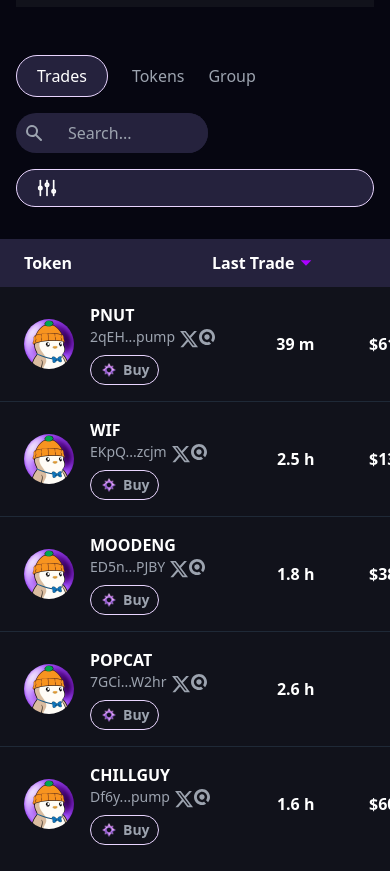
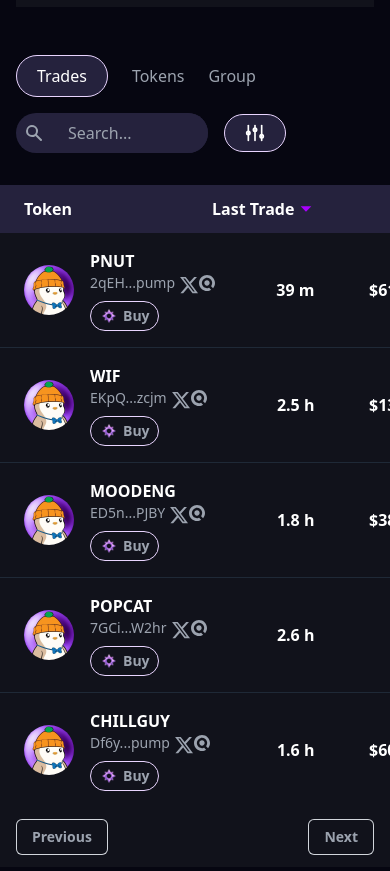
Before and after one commit to deiv-hash/potion-leaderboard, a Next.js app: page /trader/1 in a window 390 px wide. Shown: the part 1031-1902 px from the top of the page. Built offline with nearby package versions, Linux system fonts and the light colour scheme.

Commit message:
Adjust Trader page layout for better search bar alignment

```diff
--- a/app/trader/[wallet]/page.tsx
+++ b/app/trader/[wallet]/page.tsx
@@ -233,7 +233,7 @@ export default function TraderPage() {
                 onTabChange={(tab) => setActiveTab(tab as TraderTab)}
                 variant="trader"
               />
-              <div className="flex flex-col sm:flex-row gap-4 w-full sm:w-auto">
+              <div className="flex items-center gap-4">
                 <div className="w-full sm:w-auto">
                   <Searchbar onSearch={handleSearch} />
                 </div>
```
